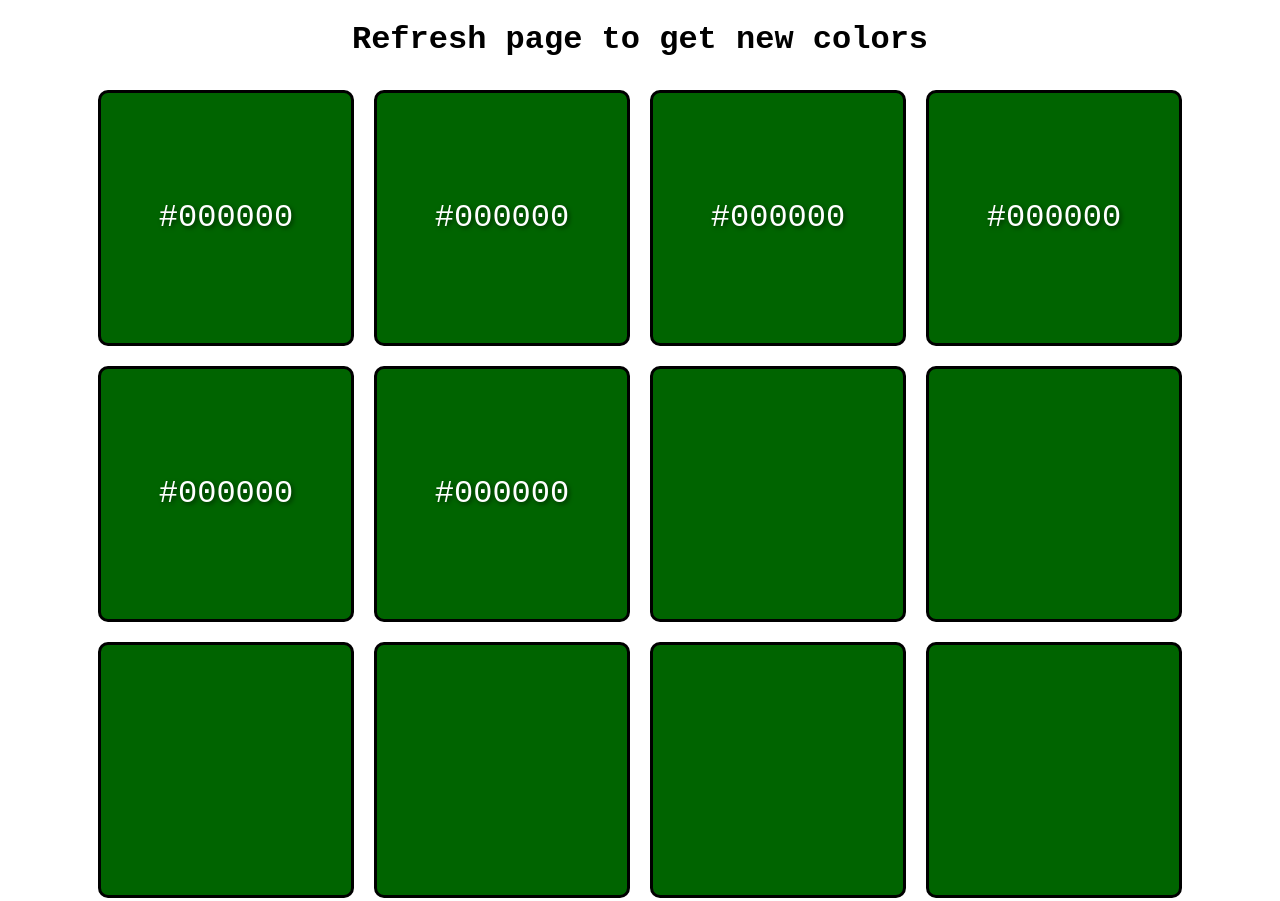
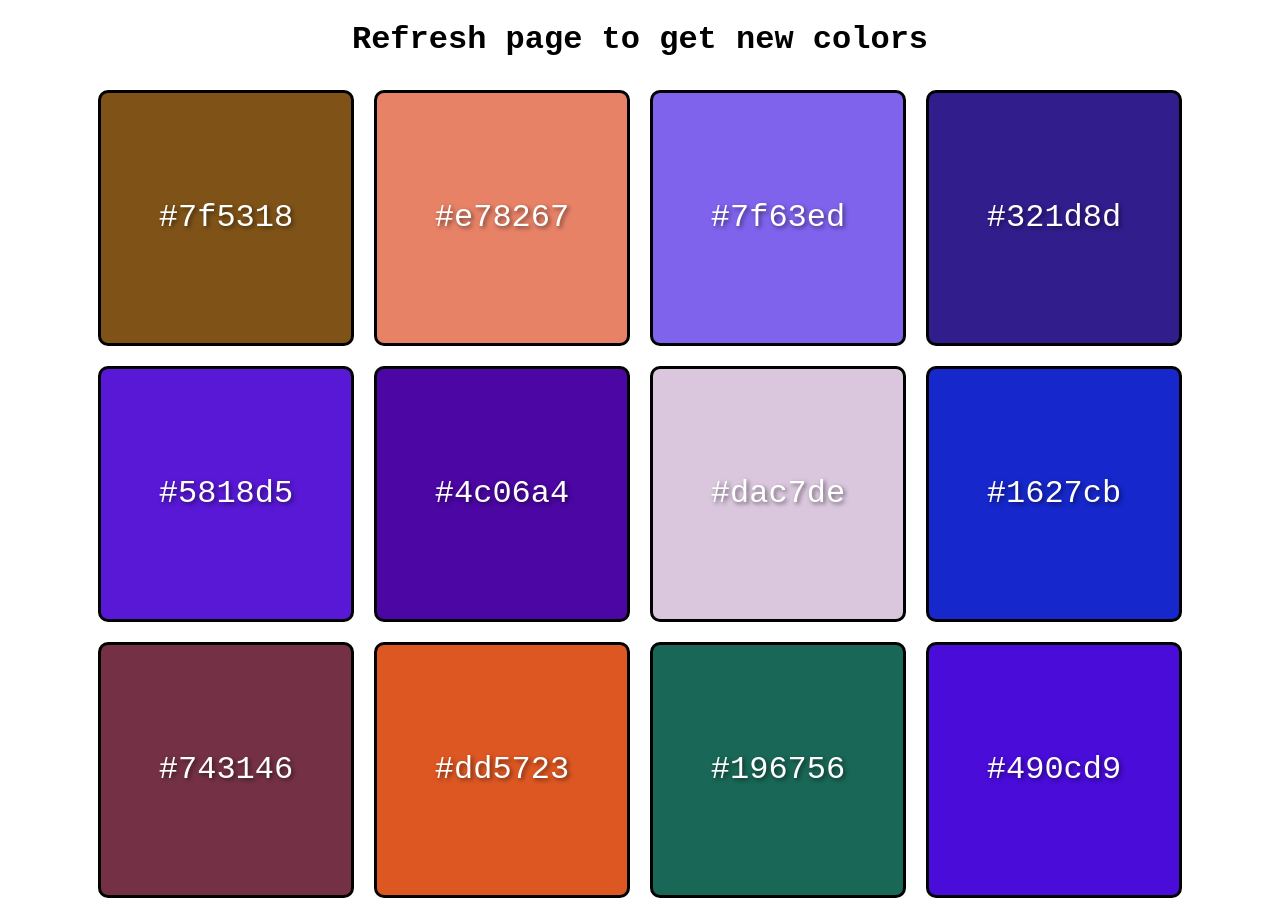
Before and after one commit to Fransi-Kurti/Random-Color-Generator, a plain HTML site: page index.html in a window 1280 px wide. Shown: the top 901 px of the page. Drawn offline with Linux system fonts and the light colour scheme.

Commit message:
Random Color Generator update(finished javascript)

```diff
--- a/index.html
+++ b/index.html
@@ -10,12 +10,7 @@
 <body>
     <h1 class="heading">Refresh page to get new colors</h1>
     <div class="main-container">
-        <div id="colors" class="colors">#000000</div>
-        <div id="colors" class="colors">#000000</div>
-        <div id="colors" class="colors">#000000</div>
-        <div id="colors" class="colors">#000000</div>
-        <div id="colors" class="colors">#000000</div>
-        <div id="colors" class="colors">#000000</div>
+
     </div>
 
 
--- a/index.js
+++ b/index.js
@@ -4,5 +4,28 @@ for (let i = 0; i < 50; i++) {
     const colorContainerEl = document.createElement("div");
     colorContainerEl.classList.add("colors");
     mainContainerEl.appendChild(colorContainerEl);
+}
 
+const allColorContainers = document.querySelectorAll(".colors");
+
+colorGenerate();
+
+function colorGenerate(){
+    allColorContainers.forEach((colorContainerEl)=>{
+        const newColorCode = createRandomColor();
+        colorContainerEl.style.backgroundColor = "#" + newColorCode;
+        colorContainerEl.innerText = "#" + newColorCode;
+    });
 }
+
+function createRandomColor(){
+    const characters = "0123456789abcdef";
+    const colorCodeLengh = 6;
+    let colorCode = "";
+    for(let i = 0; i < colorCodeLengh; i++){
+        const randomNumber = Math.floor(Math.random() * characters.length);
+        colorCode += characters.substring(randomNumber, randomNumber + 1);
+
+    }
+    return colorCode;
+}
```
